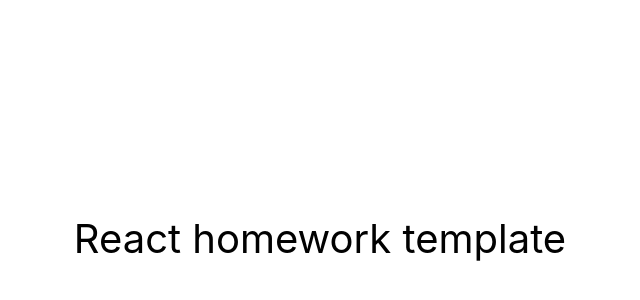
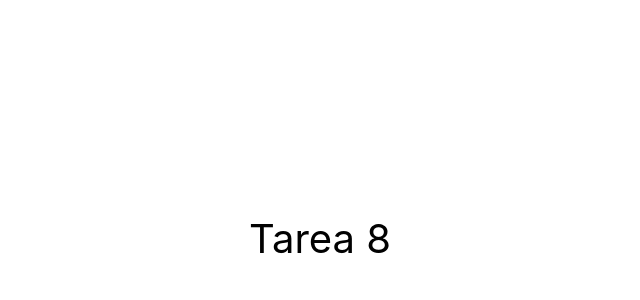
Before and after one commit to Pioher02/goit-react-hw-08-phonebook, a React (Create React App) app: page / in a window 1280 px wide. Shown: the part 162-462 px from the top of the page, without its empty margins (320-960 px from the left). Built offline with nearby package versions, Linux system fonts and the light colour scheme.

Commit message:
Change homepage

```diff
--- a/package.json
+++ b/package.json
@@ -1,8 +1,8 @@
 {
-  "name": "react-homework-template",
+  "name": "goit-react-hw-08-phonebook",
   "version": "0.1.0",
   "private": true,
-  "homepage": "https://goitacademy.github.io/react-homework-template/",
+  "homepage": "https://Pioher02.github.io/goit-react-hw-08-phonebook/",
   "dependencies": {
     "@testing-library/jest-dom": "^5.16.3",
     "@testing-library/react": "^12.1.4",
--- a/src/components/App.jsx
+++ b/src/components/App.jsx
@@ -10,7 +10,8 @@ export const App = () => {
         color: '#010101'
       }}
     >
-      React homework template
+      Tarea 8
+
     </div>
   );
 };
```
